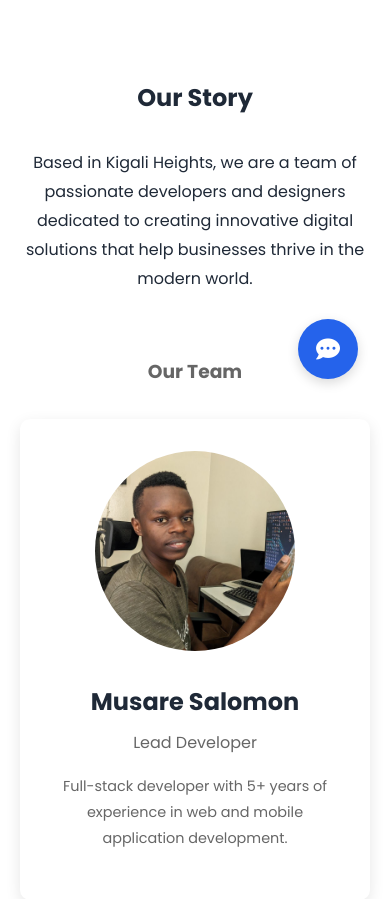
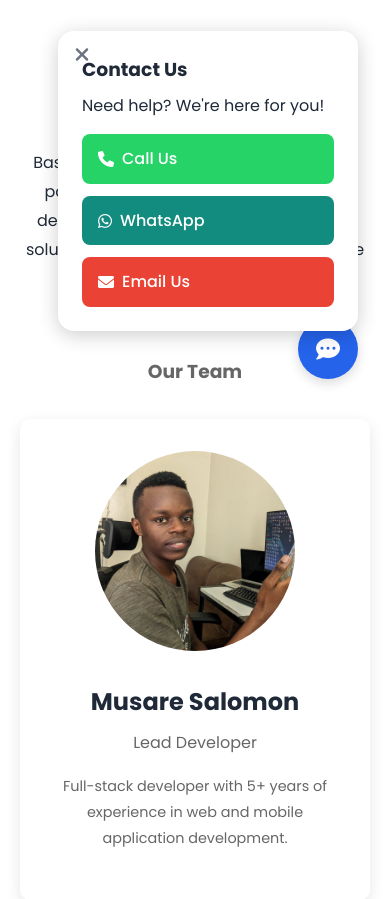
Before and after one commit to salomonMUSARE/KWD, a PHP site: page /about.php in a window 390 px wide. Shown: the part 433-1332 px from the top of the page. Run offline with PHP 8.4, Linux system fonts and the light colour scheme.

Commit message:
done all but aut email send  page

```diff
--- a/assets/css/style.css
+++ b/assets/css/style.css
@@ -1525,3 +1570,56 @@ section h3 {
         font-size: 2.5rem;
     }
 }
+
+/* Contact Popup Styles */
+.contact-popup {
+    position: fixed;
+    bottom: 5rem;
+    right: 2rem;
+    background: white;
+    padding: 1.5rem;
+    border-radius: 1rem;
+    box-shadow: 0 4px 20px rgba(0, 0, 0, 0.2);
+    z-index: 1001;
+    width: 300px;
+    transform: translateY(20px);
+    opacity: 0;
+    visibility: hidden;
+    transition: all 0.3s ease;
+}
+
+.contact-popup.active {
+    transform: translateY(0);
+    opacity: 1;
+    visibility: visible;
+}
+
+.contact-popup-close {
+    position: absolute;
+    top: 0.75rem;
+    left: 0.75rem;
+    width: 24px;
+    height: 24px;
+    background: none;
+    border: none;
+    cursor: pointer;
+    padding: 0;
+    display: flex;
+    align-items: center;
+    justify-content: center;
+    color: var(--light-text);
+    transition: color 0.3s ease;
+}
+
+.contact-popup-close:hover {
+    color: var(--text-color);
+}
+
+.contact-popup-close i {
+    font-size: 1.25rem;
+}
+
+.contact-popup h3 {
+    padding-right: 1.5rem;
+    margin-bottom: 0.5rem;
+}
--- a/assets/js/main.js
+++ b/assets/js/main.js
@@ -12,15 +12,26 @@ document.addEventListener('DOMContentLoaded', function() {
     }
 
     function toggleMenu() {
+        const isOpen = mainNav.classList.contains('active');
+
+        // Toggle classes
         mobileMenuToggle.classList.toggle('active');
         mainNav.classList.toggle('active');
         mobileMenuOverlay.classList.toggle('active');
-        document.body.style.overflow = mainNav.classList.contains('active') ? 'hidden' : '';
+
+        // Prevent body scroll when menu is open
+        document.body.style.overflow = isOpen ? '' : 'hidden';
+
+        // Add/remove aria-expanded attribute
+        mobileMenuToggle.setAttribute('aria-expanded', !isOpen);
     }
 
     if (mobileMenuToggle && mainNav) {
         // Toggle menu when clicking the button
-        mobileMenuToggle.addEventListener('click', toggleMenu);
+        mobileMenuToggle.addEventListener('click', (e) => {
+            e.stopPropagation();
+            toggleMenu();
+        });
 
         // Close menu when clicking overlay
         mobileMenuOverlay.addEventListener('click', toggleMenu);
@@ -37,6 +48,15 @@ document.addEventListener('DOMContentLoaded', function() {
         // Close menu when pressing Escape key
         document.addEventListener('keydown', (e) => {
             if (e.key === 'Escape' && mainNav.classList.contains('active')) {
+                toggleMenu();
+            }
+        });
+
+        // Close menu when clicking outside
+        document.addEventListener('click', (e) => {
+            if (mainNav.classList.contains('active') &&
+                !mainNav.contains(e.target) &&
+                !mobileMenuToggle.contains(e.target)) {
                 toggleMenu();
             }
         });
@@ -316,4 +336,51 @@ document.addEventListener('DOMContentLoaded', function() {
             window.open(url, '_blank');
         });
     });
+
+    // Contact Popup Functionality
+    function createContactPopup() {
+        const popup = document.createElement('div');
+        popup.className = 'contact-popup';
+        popup.innerHTML = `
+            <button class="contact-popup-close" aria-label="Close contact popup">
+                <i class="fas fa-times"></i>
+            </button>
+            <h3>Contact Us</h3>
+            <p>Need help? We're here for you!</p>
+            <div class="contact-popup-buttons">
+                <a href="tel:+1234567890" class="contact-popup-btn phone">
+                    <i class="fas fa-phone"></i>
+                    Call Us
+                </a>
+                <a href="https://wa.me/1234567890" class="contact-popup-btn whatsapp">
+                    <i class="fab fa-whatsapp"></i>
+                    WhatsApp
+                </a>
+                <a href="mailto:contact@example.com" class="contact-popup-btn email">
+                    <i class="fas fa-envelope"></i>
+                    Email Us
+                </a>
+            </div>
+        `;
+
+        document.body.appendChild(popup);
+
+        // Add close button functionality
+        const closeBtn = popup.querySelector('.contact-popup-close');
+        closeBtn.addEventListener('click', () => {
+            popup.classList.remove('active');
+            // Store in localStorage that user has closed the popup
+            localStorage.setItem('contactPopupClosed', 'true');
+        });
+
+        // Show popup after 5 seconds if not previously closed
+        if (!localStorage.getItem('contactPopupClosed')) {
+            setTimeout(() => {
+                popup.classList.add('active');
+            }, 5000);
+        }
+    }
+
+    // Initialize contact popup
+    createContactPopup();
 });
```
Also changed, not shown: other parts of assets/css/style.css (+47 -2 lines).
